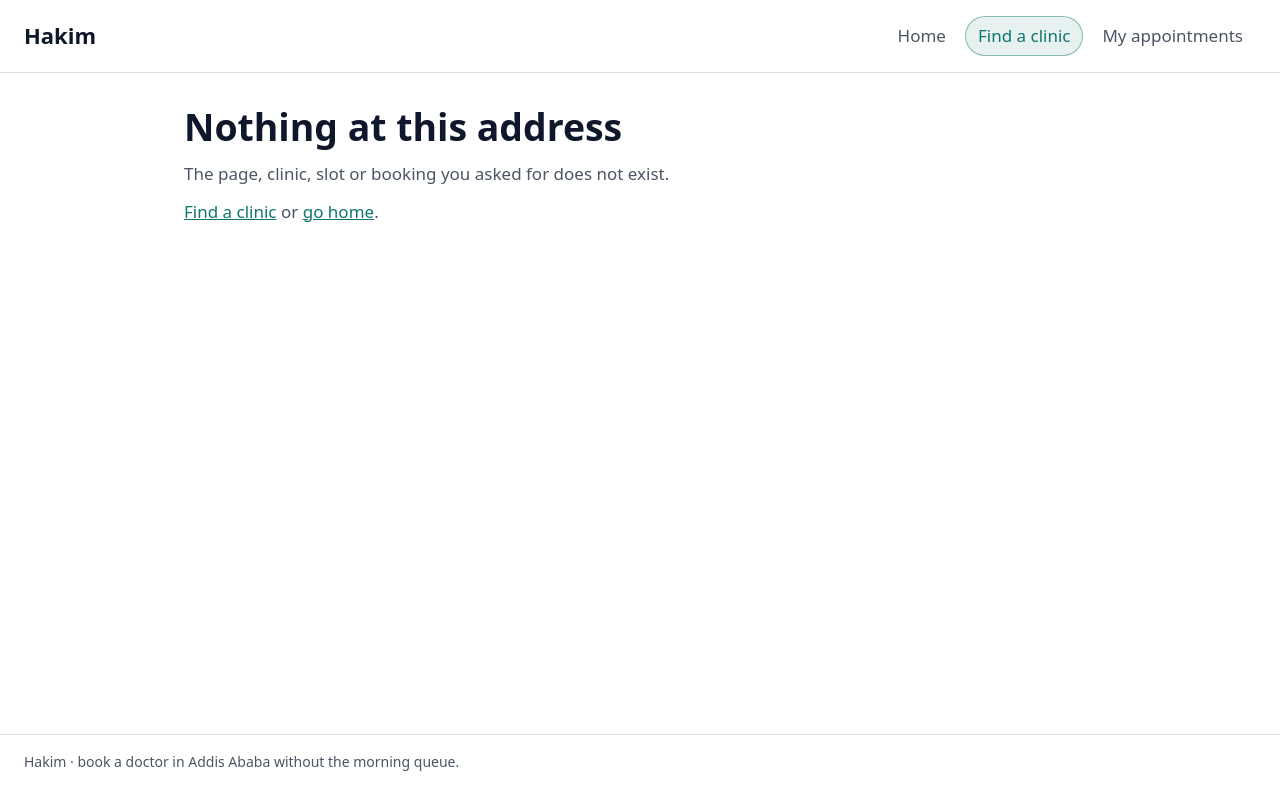
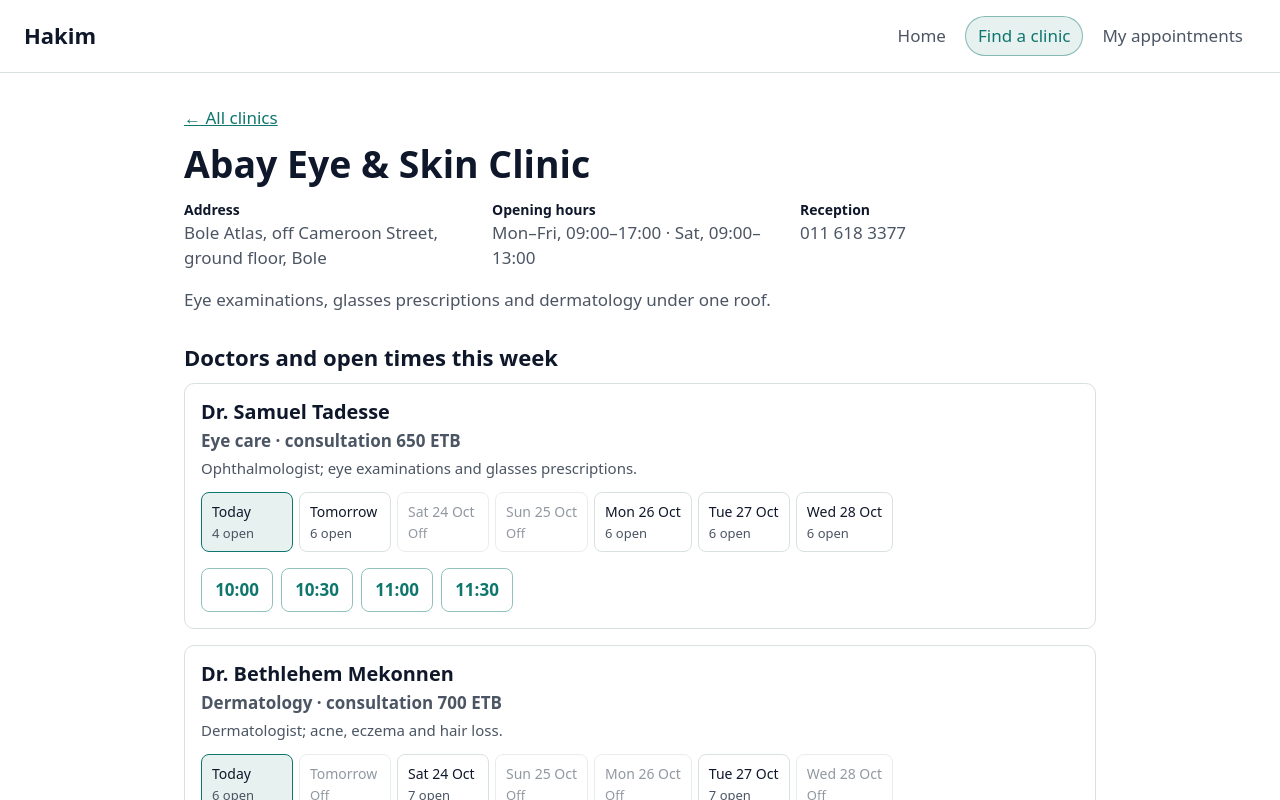
Before and after one commit to yeab-dev/hakim, a Next.js app: page /clinics/abay-eye-and-skin in a window 1280 px wide. Before the commit this address had no page. Shown: the top 800 px of the page. Built offline with nearby package versions, Linux system fonts and the light colour scheme.

Commit message:
feat: show a clinic's doctors and their open slots for the week
Prerendered per clinic with generateStaticParams, refreshed every 60 s;
unknown ids are a real 404. DoctorSlots is the one client leaf, holding
the selected day.

```diff
--- /dev/null
+++ b/app/clinics/[clinicId]/DoctorSlots.jsx
@@ -0,0 +1,69 @@
+"use client";
+
+import Link from "next/link";
+import PropTypes from "prop-types";
+import { useState } from "react";
+
+// One doctor's week. The only state on the clinic page — which day is open —
+// lives here, so this is the client leaf; the rest of the page is server HTML.
+function DoctorSlots({ doctorId, doctorName, week }) {
+  const firstOpen = week.find((day) => day.slots.length > 0);
+  const [selected, setSelected] = useState(firstOpen ? firstOpen.date : week[0].date);
+  const day = week.find((d) => d.date === selected) ?? week[0];
+  const listId = `slots-${doctorId}`;
+
+  if (!firstOpen) {
+    return <p className="slots__none">No open times in the next seven days.</p>;
+  }
+
+  return (
+    <div className="slots">
+      <div className="slots__days" role="group" aria-label={`Days for ${doctorName}`}>
+        {week.map((d) => (
+          <button
+            key={d.date}
+            type="button"
+            className="slots__day"
+            aria-pressed={d.date === selected}
+            aria-controls={listId}
+            disabled={d.slots.length === 0}
+            onClick={() => setSelected(d.date)}
+          >
+            <span>{d.label}</span>
+            <span className="slots__count">{d.works ? `${d.slots.length} open` : "Off"}</span>
+          </button>
+        ))}
+      </div>
+
+      <ul id={listId} className="slots__times" aria-label={`Open times on ${day.label}`}>
+        {day.slots.map((slot) => (
+          <li key={slot.id}>
+            {/* prefetch off: /book is per-user and dynamic, and a week of
+                times would mean dozens of background requests. */}
+            <Link className="slot" href={`/book/${slot.id}`} prefetch={false}>
+              <span className="visually-hidden">Book {day.label} at </span>
+              {slot.time}
+            </Link>
+          </li>
+        ))}
+      </ul>
+    </div>
+  );
+}
+
+DoctorSlots.propTypes = {
+  doctorId: PropTypes.string.isRequired,
+  doctorName: PropTypes.string.isRequired,
+  week: PropTypes.arrayOf(
+    PropTypes.shape({
+      date: PropTypes.string.isRequired,
+      label: PropTypes.string.isRequired,
+      works: PropTypes.bool.isRequired,
+      slots: PropTypes.arrayOf(
+        PropTypes.shape({ id: PropTypes.string.isRequired, time: PropTypes.string.isRequired }),
+      ).isRequired,
+    }),
+  ).isRequired,
+};
+
+export default DoctorSlots;
--- /dev/null
+++ b/app/clinics/[clinicId]/page.js
@@ -0,0 +1,77 @@
+import Link from "next/link";
+import { notFound } from "next/navigation";
+import { getClinic, getClinicIds } from "@/lib/data";
+import DoctorSlots from "./DoctorSlots";
+
+// Prerendered from params (●), refreshed at most once a minute (ISR), and
+// refreshed at once by revalidatePath() whenever a booking or cancellation
+// changes a slot here (see app/actions.js).
+//
+// - Every clinic id is known at build time → generateStaticParams.
+// - The page is the same for every visitor → no cookie read, so it can be
+//   cached. The Book link is where the session starts to matter.
+// - Slots move as people book and as the clock passes them → 60 seconds is
+//   the most a list of open times may be out of date; the booking page checks
+//   the slot again anyway, so a stale slot can never be double-booked.
+export const revalidate = 60;
+
+// An id that was not built is a 404 — a real one, sent before any HTML.
+export const dynamicParams = false;
+
+export function generateStaticParams() {
+  return getClinicIds().map((clinicId) => ({ clinicId }));
+}
+
+export async function generateMetadata({ params }) {
+  const { clinicId } = await params;
+  const clinic = await getClinic(clinicId);
+  return { title: clinic ? clinic.name : "Clinic not found" };
+}
+
+export default async function ClinicPage({ params }) {
+  const { clinicId } = await params; // a Promise in Next.js 15+
+  const clinic = await getClinic(clinicId);
+  if (!clinic) notFound();
+
+  return (
+    <>
+      <p>
+        <Link href="/clinics">&larr; All clinics</Link>
+      </p>
+      <h1>{clinic.name}</h1>
+      <dl className="facts">
+        <div>
+          <dt>Address</dt>
+          <dd>
+            {clinic.address}, {clinic.areaName}
+          </dd>
+        </div>
+        <div>
+          <dt>Opening hours</dt>
+          <dd>{clinic.hours}</dd>
+        </div>
+        <div>
+          <dt>Reception</dt>
+          <dd>{clinic.phone}</dd>
+        </div>
+      </dl>
+      <p>{clinic.about}</p>
+
+      <h2>Doctors and open times this week</h2>
+      <ul className="doctors">
+        {clinic.doctors.map((doctor) => (
+          <li key={doctor.id} className="doctor">
+            <h3 className="doctor__name">{doctor.name}</h3>
+            <p className="doctor__meta">
+              {doctor.specialtyName} · consultation {doctor.fee} ETB
+            </p>
+            <p className="doctor__about">{doctor.about}</p>
+            {/* Only the day picker is a client component. It gets plain data
+                — dates, labels and slot ids — never a function. */}
+            <DoctorSlots doctorId={doctor.id} doctorName={doctor.name} week={doctor.week} />
+          </li>
+        ))}
+      </ul>
+    </>
+  );
+}
```
